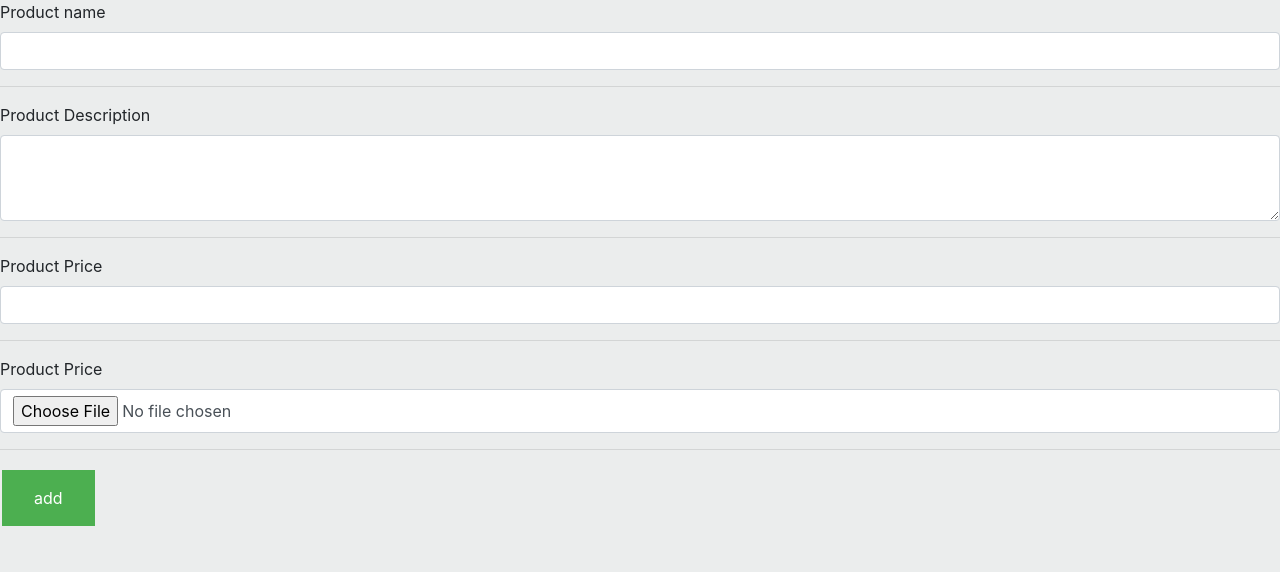
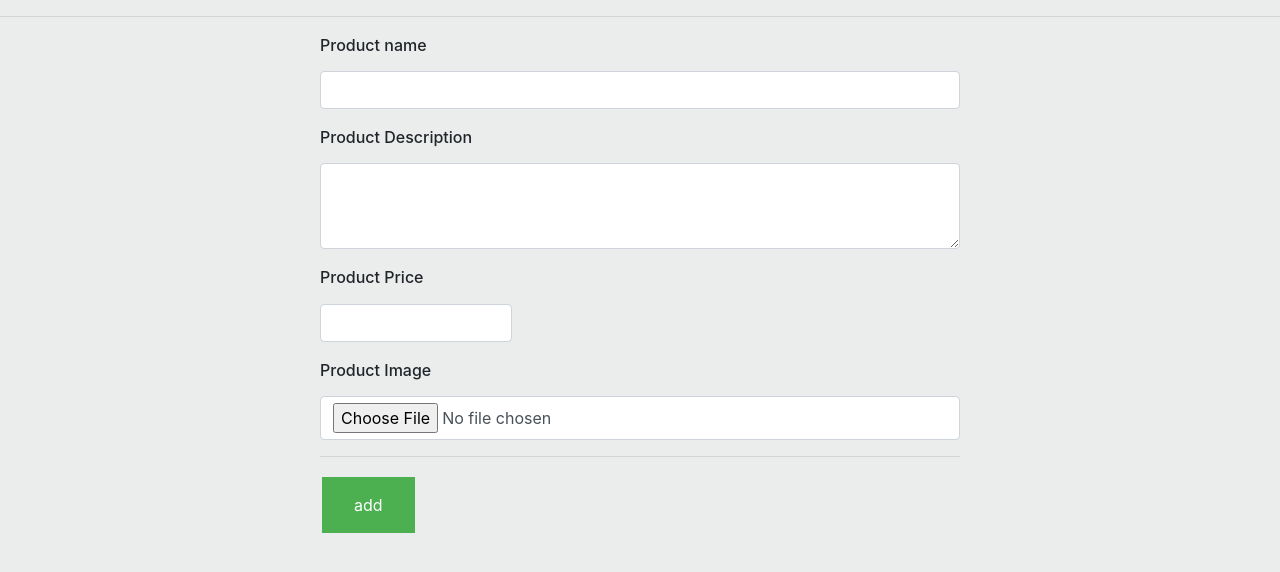
Before and after one commit to aswinpadas/demo_avodha_project, a Django app: template templates/add_product.html in a window 1280 px wide. Shown: the part 56-628 px from the top of the page. Run offline with Django 4.2, Linux system fonts and the light colour scheme; the template is opened without the code that fills it, so the values that code supplies are empty.

Commit message:
add product page created

```diff
--- a/demo_avodha_app/models.py
+++ b/demo_avodha_app/models.py
@@ -4,4 +4,5 @@ from django.db import models
 class shop(models.Model):
     name=models.CharField(max_length=100)
     desc=models.TextField()
+    img=models.ImageField(upload_to="images")
     price=models.IntegerField()
--- a/demo_avodha_app/urls.py
+++ b/demo_avodha_app/urls.py
@@ -3,5 +3,6 @@ from  demo_avodha_app import views
 
 urlpatterns = [
     path('',views.demo,name='demo'),
-    path('shop/<int:product_id>',views.details,name='details')
+    path('shop/<int:product_id>',views.details,name='details'),
+    path('add/',views.add_product,name='add_product')
     ]
--- a/demo_avodha_project/settings.py
+++ b/demo_avodha_project/settings.py
@@ -121,6 +121,8 @@ USE_TZ = True
 # https://docs.djangoproject.com/en/4.0/howto/static-files/
 
 STATIC_URL = 'static/'
+# MEDIA_URL = '/demo_avodha_projecct/'
+# MEDIA_ROOT=os.path.join(BASE_DIR,'demo_avodha_projecct')
 
 # Default primary key field type
 # https://docs.djangoproject.com/en/4.0/ref/settings/#default-auto-field
--- a/templates/add_product.html
+++ b/templates/add_product.html
@@ -36,29 +36,26 @@
         Shop
       </a>
     </nav>
-    <form method="post" enctype="multipart/form-data" id="form_add_product">
+        <hr>
+    <form style=" width: 50vw; margin-left : 25vw;" method="post" enctype="multipart/form-data" id="form_add_product">
         {% csrf_token %}
       <div class="form-group">
-        <label for="exampleFormControlInput1">Product name</label>
-        <input type="text" class="form-control" name="poduct_name" id="exampleFormControlInput1" placeholder=" ">
+          <label for="exampleFormControlInput1"><h6>Product name</h6></label>
+        <input type="text" class="form-control" name="product_name" id="exampleFormControlInput1" placeholder=" ">
       </div>
-        <hr>
 
       <div class="form-group">
-        <label for="exampleFormControlTextarea1">Product Description</label>
+          <label for="exampleFormControlTextarea1"><h6>Product Description</h6></label>
         <textarea class="form-control" id="exampleFormControlTextarea1" name="product_desc" rows="3" ></textarea>
       </div>
-        <hr>
 
          <div class="form-group">
-        <label for="exampleFormControlInput1">Product Price</label>
-        <input type="number" class="form-control" name="poduct_price" id="exampleFormControlInput2" placeholder=" ">
+             <label for="exampleFormControlInput1"><h6>Product Price</h6></label>
+        <input style=" width: 15vw;"type="number" class="form-control" name="product_price" id="exampleFormControlInput2" placeholder=" ">
       </div>
-        <hr>
-
         <div class="form-group">
-        <label for="exampleFormControlInput1">Product Price</label>
-        <input type="file" class="form-control" name="poduct_img" id="exampleFormControlInput4" placeholder=" ">
+            <label for="exampleFormControlInput1"><h6>Product Image </h6></label>
+        <input type="file" class="form-control" name="product_img" id="exampleFormControlInput4" placeholder=" ">
       </div>
         <hr>
         <div>
--- a/templates/details.html
+++ b/templates/details.html
@@ -3,11 +3,15 @@
 <head>
     <meta charset="UTF-8">
     <title>Details</title>
+        <link rel="stylesheet" href="https://cdn.jsdelivr.net/npm/bootstrap@4.0.0/dist/css/bootstrap.min.css" integrity="sha384-Gn5384xqQ1aoWXA+058RXPxPg6fy4IWvTNh0E263XmFcJlSAwiGgFAW/dAiS6JXm" crossorigin="anonymous">
+
 </head>
 
 <body>
 <h1>{{product.name}}</h1>
 <h2>{{product.desc}}</h2>
+<img src={{product.img.url}} >
 <h3>RS.{{product.price}}</h3>
+
 </body>
 </html>
```
Also changed, not shown: demo_avodha_app/views.py (+11 -0 lines).
